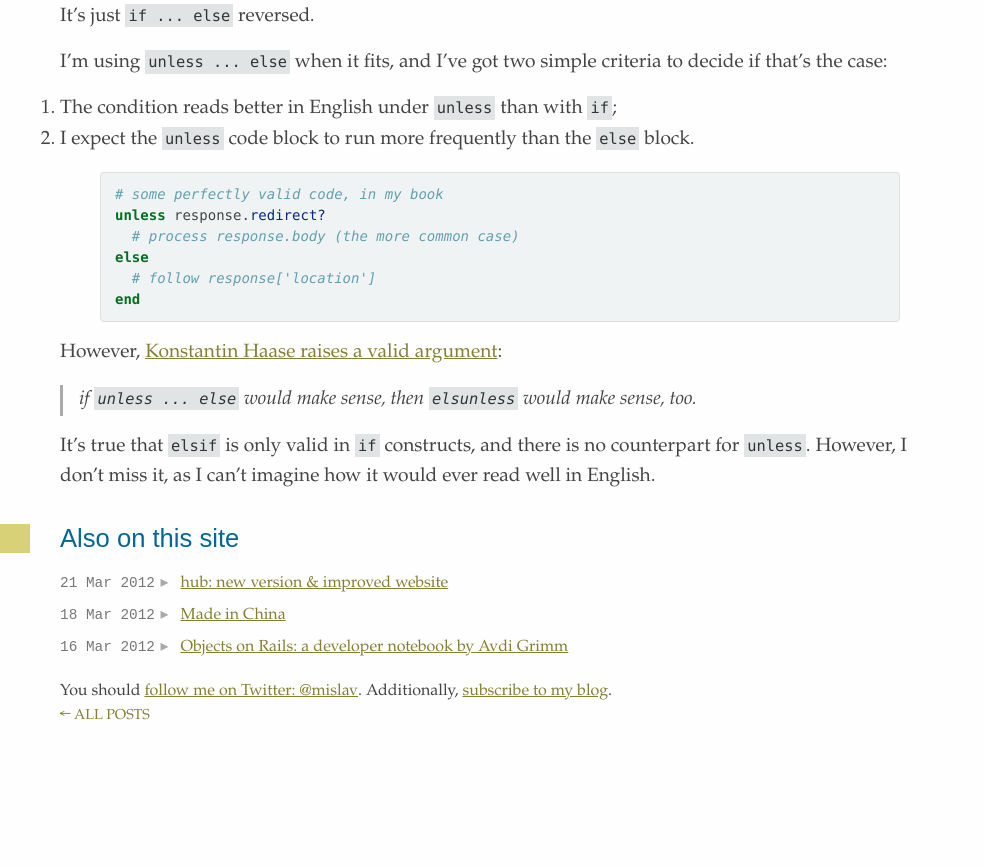
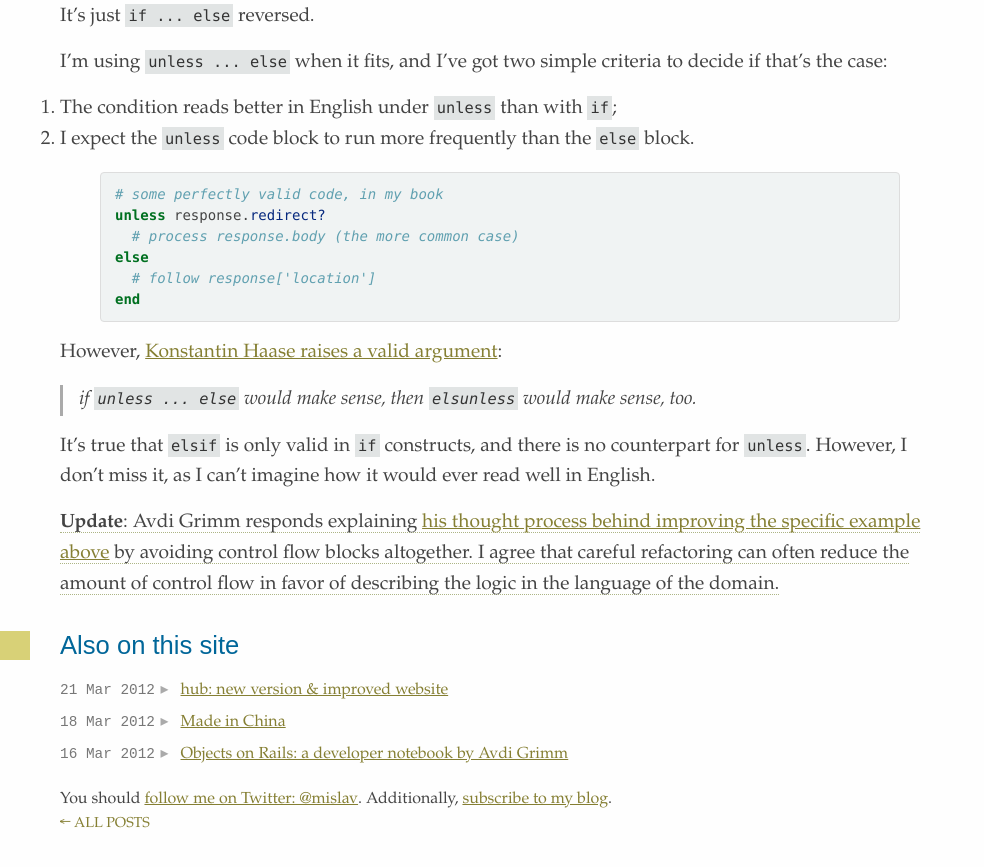
Before and after one commit to mislav/blog, a Jekyll site: the page built from _posts/2012-03-23-unless-else.md, in a window 1280 px wide and 900 px high, scrolled down 2590 px. Shown: the top 867 px of the window, without its empty margins (0-984 px from the left). Built offline with Jekyll 4.4.1, drawn with Linux system fonts in a browser that asks for light colours; Markdown is read by kramdown in place of the engine named in the settings; before the commit the page ends 3382 px from its top, so only the background shows below that.

Commit message:
link to Avdi's response

```diff
--- a/_posts/2012-03-23-unless-else.md
+++ b/_posts/2012-03-23-unless-else.md
@@ -202,6 +202,11 @@ It's true that `elsif` is only valid in `if` constructs, and there is no
 counterpart for `unless`. However, I don't miss it, as I can't imagine how it
 would ever read well in English.
 
+<ins>**Update**: Avdi Grimm responds explaining [his thought process behind
+improving the specific example above][response] by avoiding control flow blocks
+altogether. I agree that careful refactoring can often reduce the amount of
+control flow in favor of describing the logic in the language of the domain.</ins>
+
 
   [37s]: http://37signals.com/svn/posts/2699-making-sense-with-rubys-unless
     "37signals: Making sense with Ruby's 'unless'"
@@ -214,3 +219,5 @@ would ever read well in English.
     "Programming Perl, 3rd edition"
   [origin]: http://www.prestonlee.com/2010/08/04/ruby-on-the-perl-origins-of-and-versus-and-and-or/
     "Preston Lee on the Perl origins of 'and' and 'or' keywords in Ruby"
+  [response]: http://devblog.avdi.org/2012/03/23/unless-readable-else-confused/
+    "Avdi Grimm: Unless readable else confused"
```
